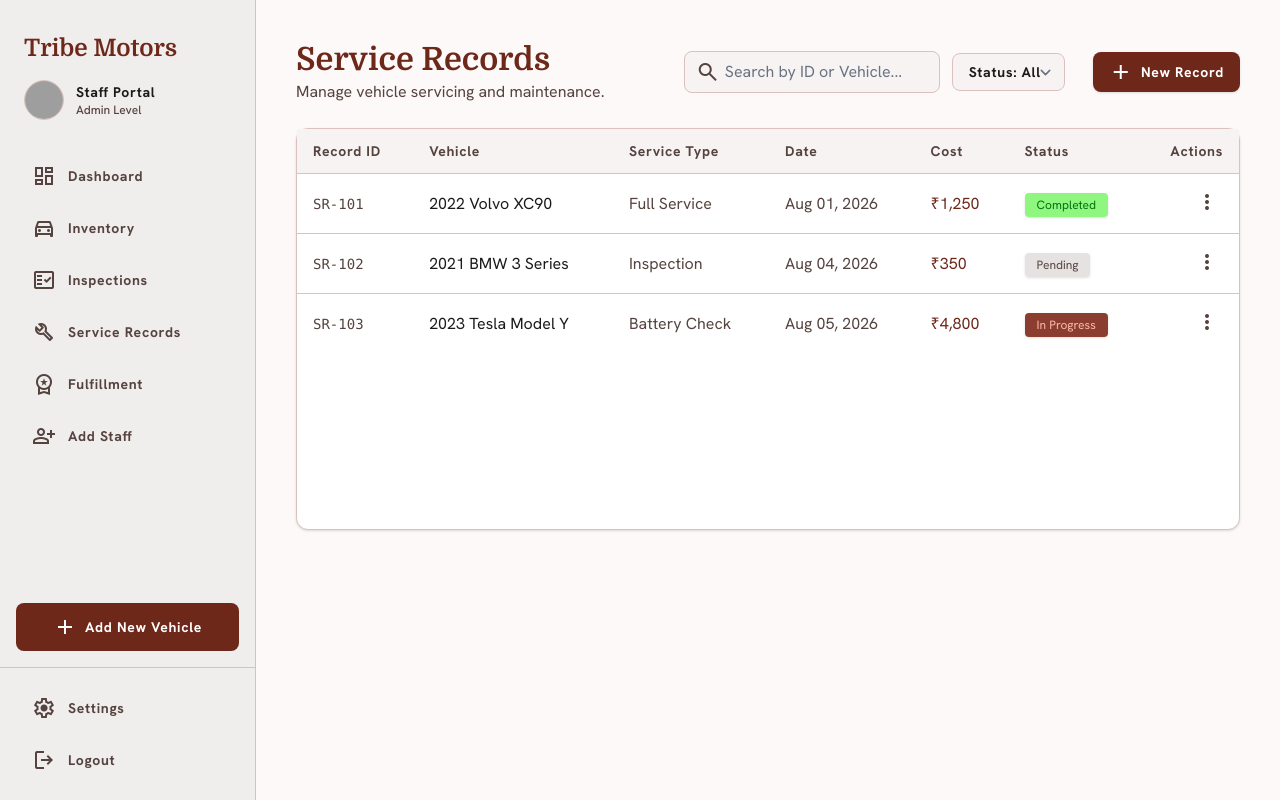
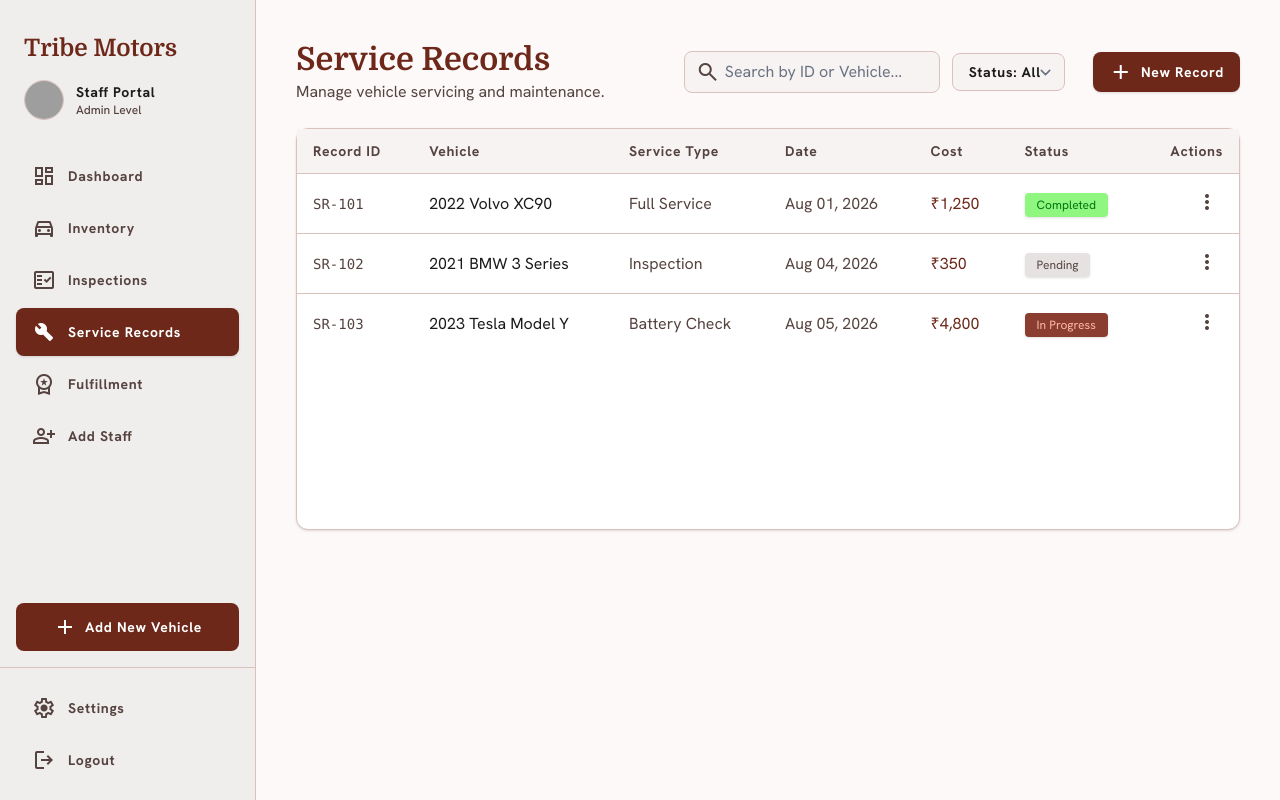
Before and after one commit to teamtribemotors/tribe-motors, a Next.js app: page /staff/records in a window 1280 px wide. Built offline with nearby package versions, Linux system fonts and the light colour scheme; grey boxes are pictures that could not be loaded.

Commit message:
fix: update service records path and correct fulfillment link href in StaffSidebar

```diff
--- a/app/components/StaffSidebar.tsx
+++ b/app/components/StaffSidebar.tsx
@@ -45,11 +45,11 @@ export default function StaffSidebar() {
                     <span className="material-symbols-outlined" style={getIconStyle('/staff/inspections')}>fact_check</span>
                     <span className="font-label-bold text-label-bold">Inspections</span>
                 </Link>
-                <Link className={getLinkClass('/staff/service-records')} href="/staff">
-                    <span className="material-symbols-outlined" style={getIconStyle('/staff/service-records')}>build</span>
+                <Link className={getLinkClass('/staff/records')} href="/staff/records">
+                    <span className="material-symbols-outlined" style={getIconStyle('/staff/records')}>build</span>
                     <span className="font-label-bold text-label-bold">Service Records</span>
                 </Link>
-                <Link className={getLinkClass('/staff/fulfillment')} href="/staff">
+                <Link className={getLinkClass('/staff/fulfillment')} href="/staff/fulfillment">
                     <span className="material-symbols-outlined" style={getIconStyle('/staff/fulfillment')}>workspace_premium</span>
                     <span className="font-label-bold text-label-bold">Fulfillment</span>
                 </Link>
```
